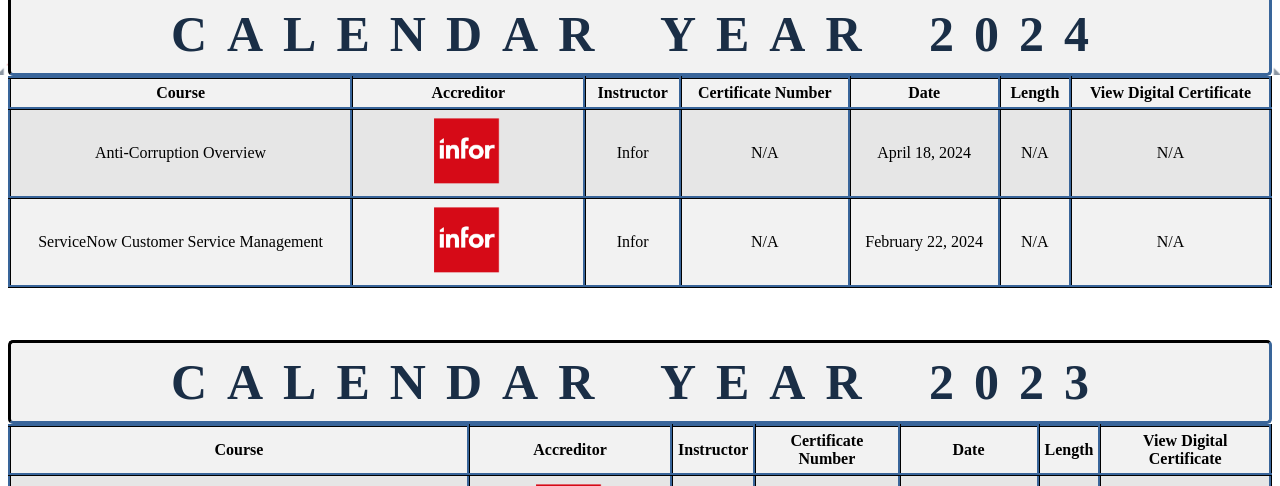
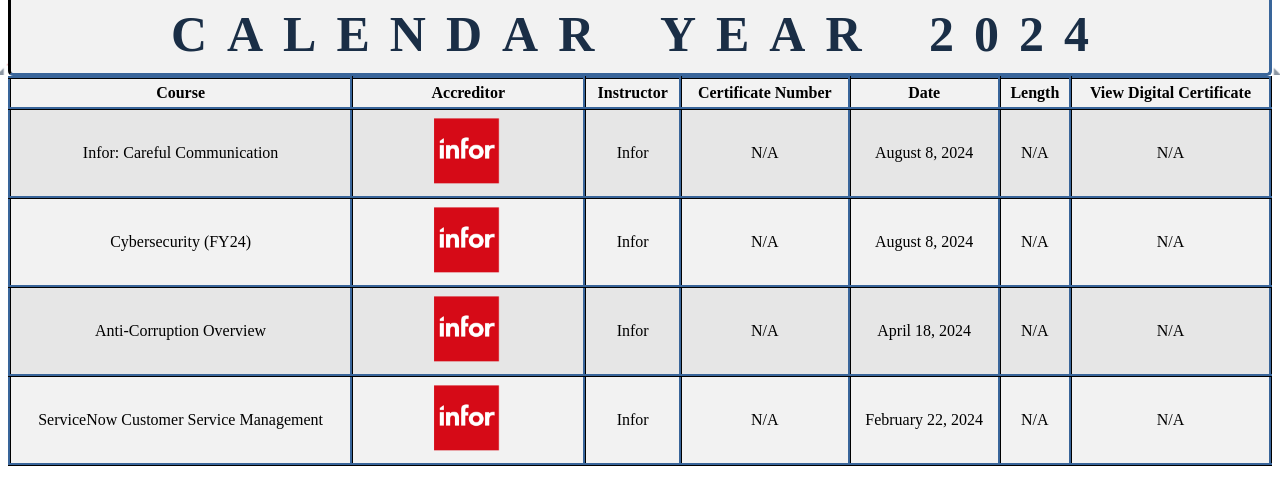
Before and after one commit to mjamontano/Symposiums_Trainings, a plain HTML site: page index.html in a window 1280 px wide. Shown: the part 725-1211 px from the top of the page. Drawn offline with Linux system fonts and the light colour scheme.

Commit message:
Update index.html

```diff
--- a/index.html
+++ b/index.html
@@ -12,8 +12,10 @@
 <!-- 7th Sprint Update: N/A -->
 <!-- 8th Sprint Update: 07/13/2024 (Deadline: 07/21/2024) -->
     <!-- Added Lines 777-786: AWSome Day Online Conference 2024 -->
-<!-- 9th Sprint Update: 08/01/2024 (Deadline: 08/04/2024)-->
-    <!-- Provided digital certificate to AWSome Day Online Conference 2024-->
+<!-- 9th Sprint Update: 08/01/2024 (Deadline: 08/04/2024) -->
+    <!-- Provided digital certificate to AWSome Day Online Conference 2024 -->
+<!-- 10th Sprint Update: 08/08/2024 (Deadline: 08/18/2024) -->
+    <!-- Added 2 Trainings for August 2024 -->
 
 <!DOCTYPE html>
 <html>
@@ -67,6 +69,24 @@
         <th>Date</th>
         <th>Length</th>
         <th>View Digital Certificate</th>
+    </tr>
+    <tr>
+        <td>Infor: Careful Communication</td>
+        <td><img src="Infor.png" alt="Infor" class="badge" style="margin-left: 20px; margin-right: 20px"></td>
+        <td>Infor</td>
+        <td>N/A</td>
+        <td>August 8, 2024</td>
+        <td>N/A</td>
+        <td>N/A</td>
+    </tr>
+    <tr>
+        <td>Cybersecurity (FY24)</td>
+        <td><img src="Infor.png" alt="Infor" class="badge" style="margin-left: 20px; margin-right: 20px"></td>
+        <td>Infor</td>
+        <td>N/A</td>
+        <td>August 8, 2024</td>
+        <td>N/A</td>
+        <td>N/A</td>
     </tr>
     <tr>
         <td>Anti-Corruption Overview</td>
```
